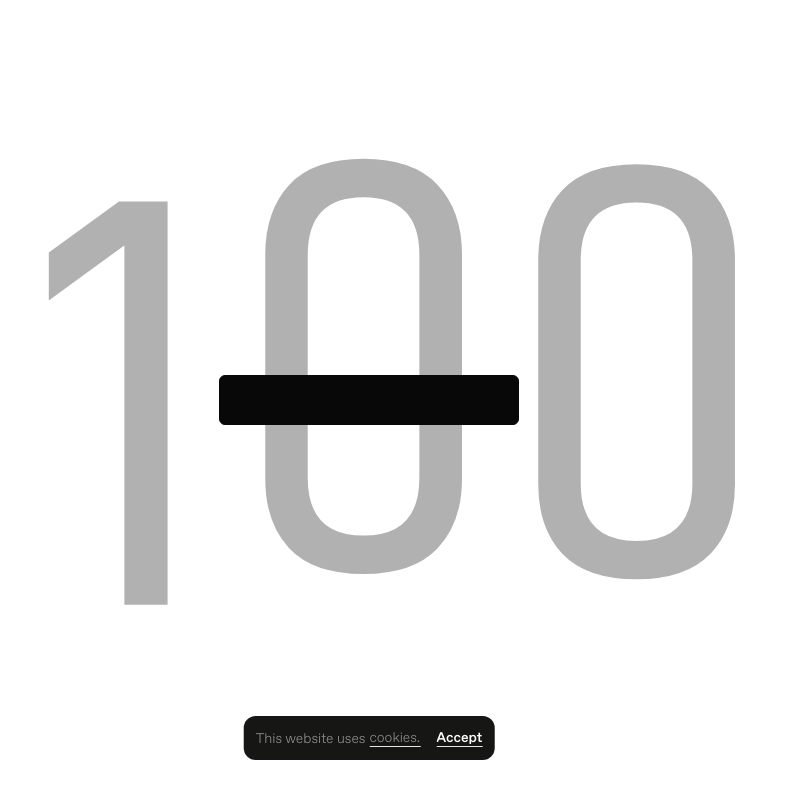
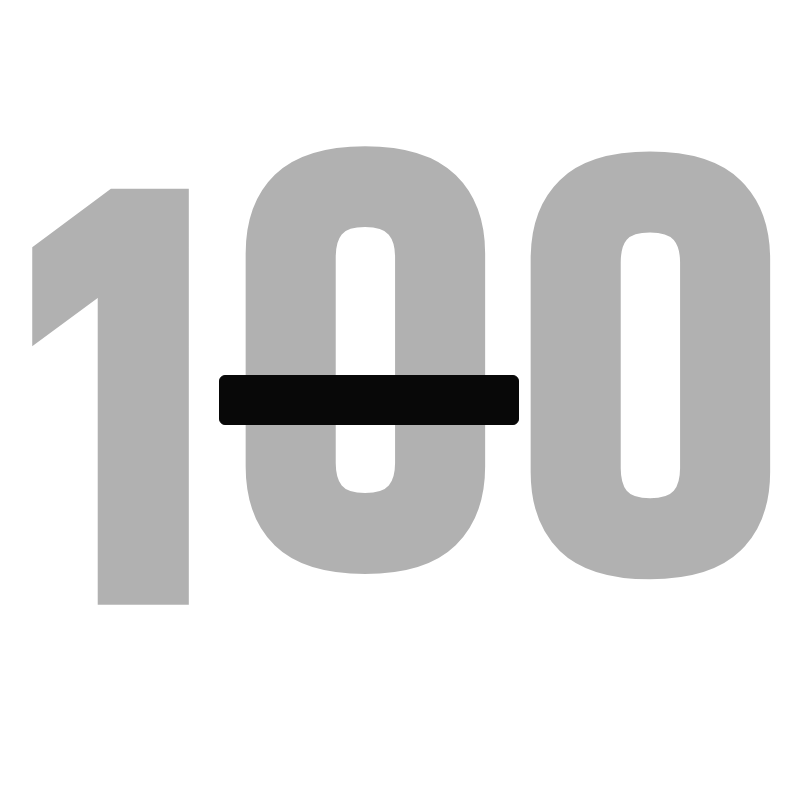
Before and after one commit to abubakar-sarwar/gsap-animation, a Next.js app: page / in a window 1280 px wide. Shown: the top 800 px of the page, without its empty margins (271-1072 px from the left). Built offline with nearby package versions, Linux system fonts and the light colour scheme.

Commit message:
preloader fix

```diff
--- a/app/_components/PreLoader/index.tsx
+++ b/app/_components/PreLoader/index.tsx
@@ -114,7 +114,7 @@
     <div ref={loaderRef}>
       <div
         id="loader"
-        className="fixed inset-0 z-50 bg-white pointer-events-none"
+        className="fixed inset-0 z-[9999] bg-white pointer-events-none"
       >
         <div className="absolute top-1/2 left-1/2 -translate-y-1/2 -translate-x-1/2 counter text-drak-body">
           <div className="counter-1">
@@ -138,7 +138,7 @@
             <div className="num">0</div>
           </div>
         </div>
-        <div className="font-bold flex absolute top-1/2 left-1/2 -translate-y-1/2 -translate-x-1/2 loading_text text-white">
+        <div className="font-bold flex absolute top-1/2 left-1/2 -translate-y-1/2 -translate-x-1/2 text-white">
           <div className="bars border rounded-md overflow-hidden flex w-[300px] h-[50px] absolute top-1/2 left-1/2 -translate-y-1/2 -translate-x-1/2 bg-white">
             <div className="bar_1 w-0 h-full bg-drak-body"></div>
             <div className="bar_2 w-0 h-full bg-drak-body"></div>
--- a/app/globals.css
+++ b/app/globals.css
@@ -228,16 +228,12 @@
   width: max-content;
   font-family: Khand;
   font-size: clamp(100px, 67vw, 600px);
+  height: clamp(100px, 67vw, 600px);
   line-height: 1;
-  height: clamp(100px, 67vw, 600px);
   overflow: hidden;
-  font-weight: bolder;
+  font-weight: 700;
   color: black;
   opacity: 0.3;
-}
-
-#loader .loading_text {
-  font-size: clamp(100px, 67vw, 200px);
 }
 
 #loader .bar {
```
